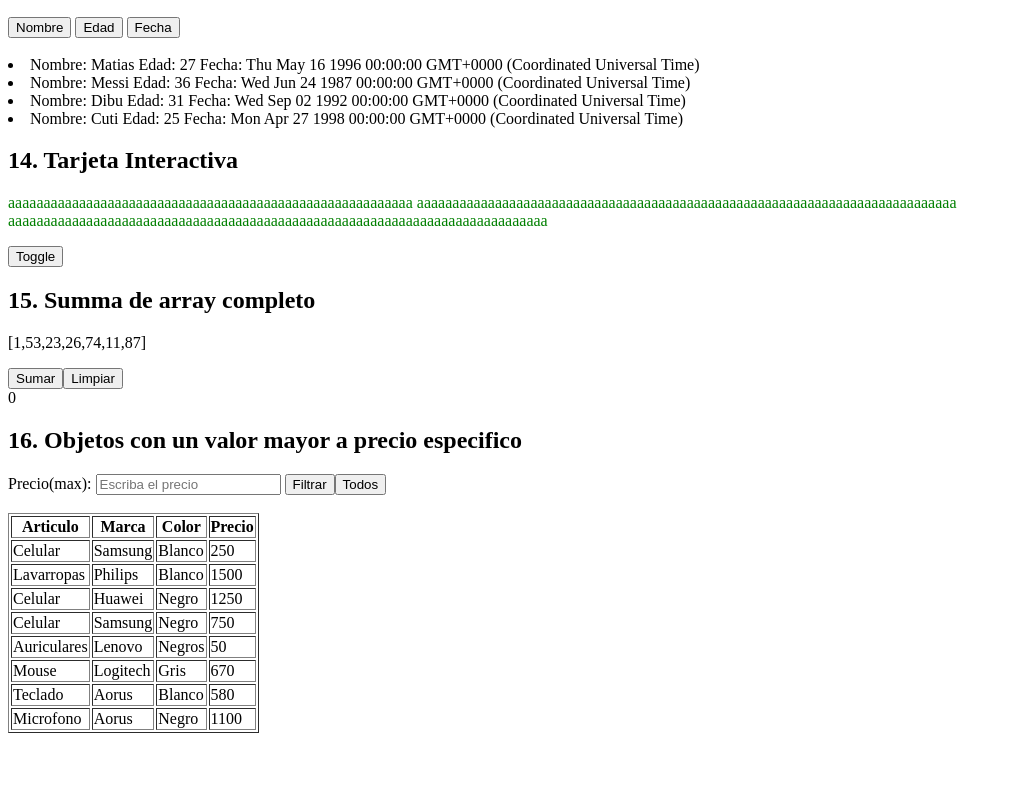
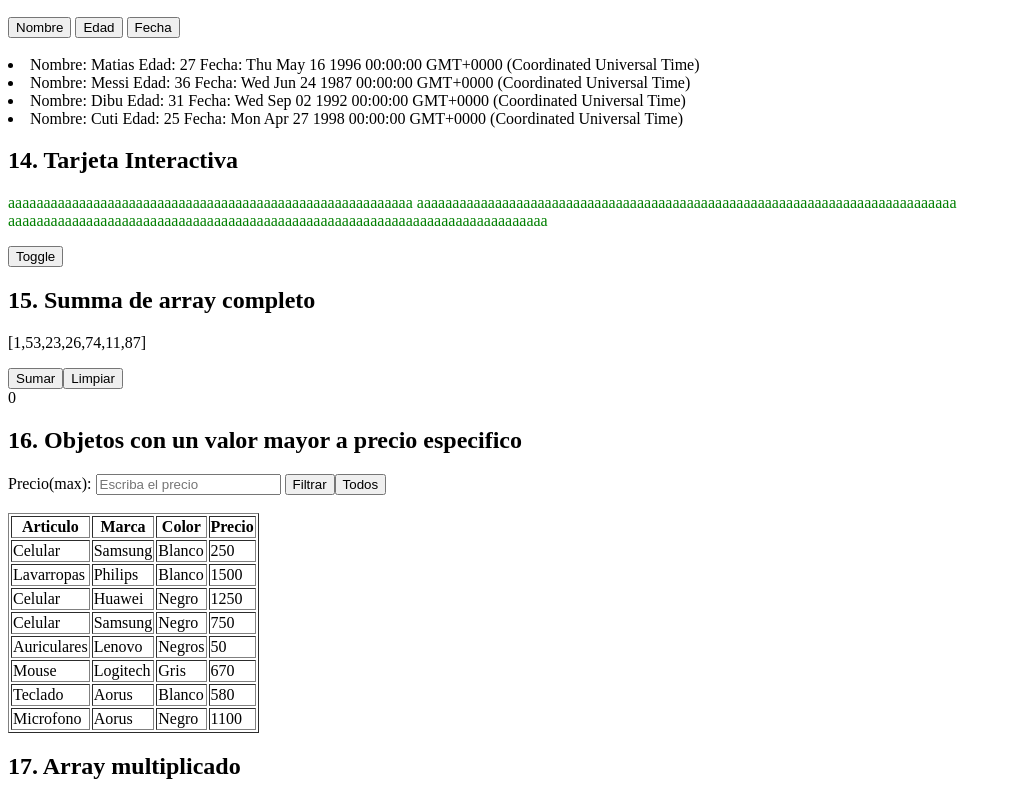
Before and after one commit to matiasmoscone1/practica-ejercicios-logica-programacion-react, a React (Vite) app: page / in a window 1280 px wide. Shown: the part 2335-3135 px from the top of the page, without its empty margins (0-1012 px from the left). Before the commit the page ends 3076 px from the top, so only its background shows below. Built offline with nearby package versions, Linux system fonts and the light colour scheme.

Commit message:
Agregando ejercicio 17

```diff
--- a/src/App.jsx
+++ b/src/App.jsx
@@ -15,6 +15,7 @@ import OrdenarDatos from './ejercicios/OrdenarDatos';
 import TarjetaInteractiva from './ejercicios/TarjetaInteractiva';
 import SumarArray from './ejercicios/SumarArray';
 import ObjetosValor from './ejercicios/ObjetosValor';
+import MultiplicaPor2 from './ejercicios/MultiplicaPor2';
 
 function App() {
 
@@ -40,6 +41,9 @@ function App() {
     <TarjetaInteractiva />
     <SumarArray />
     <ObjetosValor />
+    <MultiplicaPor2 />
+
+
     </>
   )
 }
--- /dev/null
+++ b/src/ejercicios/MultiplicaPor2.jsx
@@ -0,0 +1,25 @@
+
+//17. Crea un componente de React que tome una lista de números y muestre una nueva
+//lista donde cada número sea multiplicado por 2.
+
+import { useState } from "react";
+
+const MultiplicaPor2 = () => {
+
+
+    return(<>
+    <div>
+        <h2>17. Array multiplicado </h2>
+
+
+
+
+    </div>
+
+    </>)
+
+
+}
+
+
+export default MultiplicaPor2;
```
